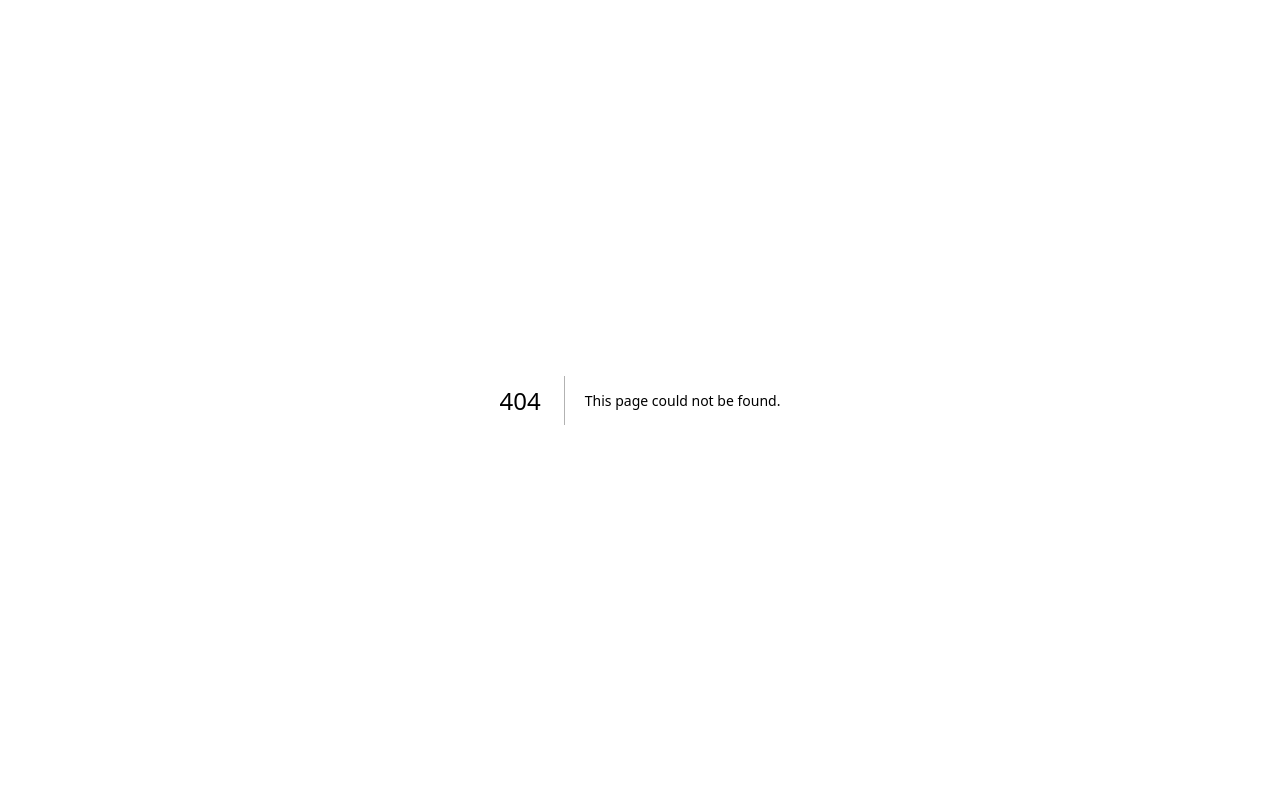
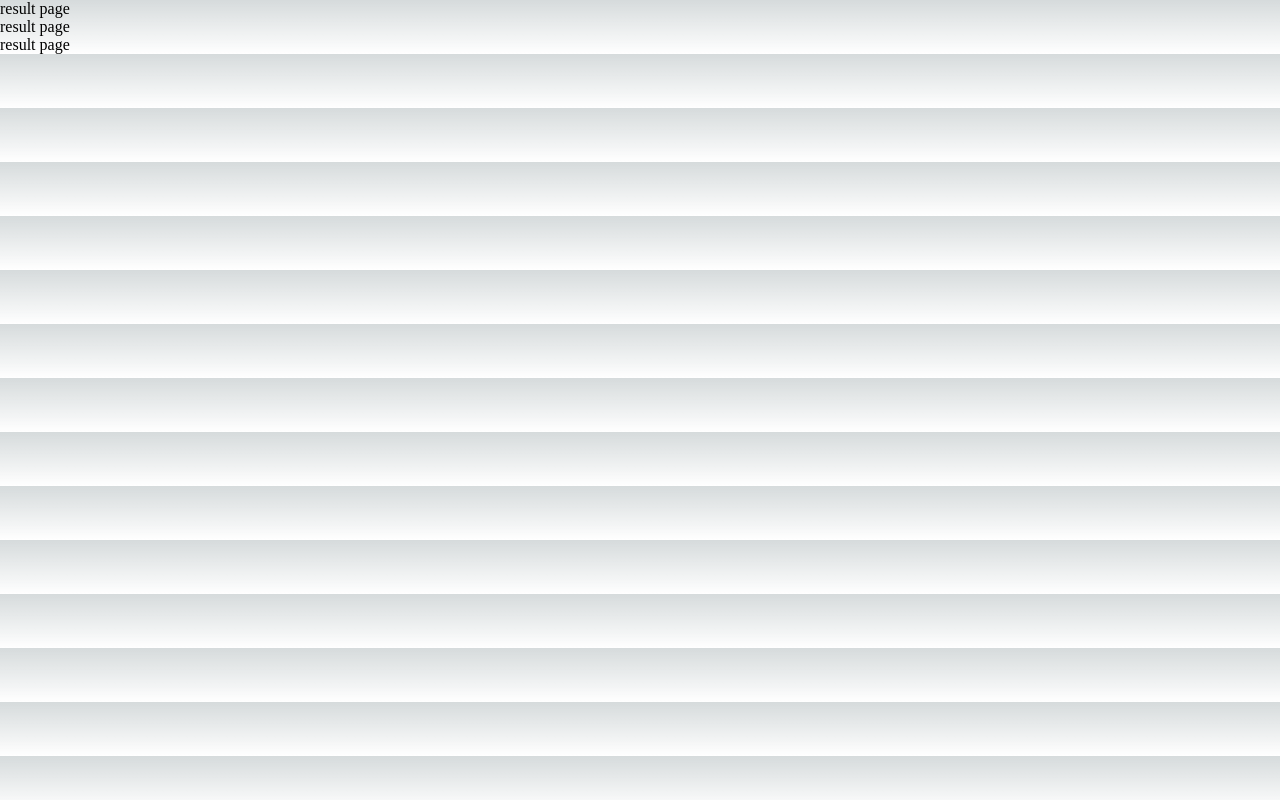
Before and after one commit to seung1/Next-test, a Next.js app in the folder next-test/: page /result in a window 1280 px wide. Before the commit this address had no page. Built offline with nearby package versions, Linux system fonts and the light colour scheme.

Commit message:
Add page test

```diff
--- a/next-test/pages/index.tsx
+++ b/next-test/pages/index.tsx
@@ -9,17 +9,13 @@
   return (
     <>
       <Head>
-        <title>Create Next App</title>
+        <title>Test</title>
         <meta name="description" content="Generated by create next app" />
         <meta name="viewport" content="width=device-width, initial-scale=1" />
         <link rel="icon" href="/favicon.ico" />
       </Head>
       <main className={styles.main}>
         <div className={styles.description}>
-          <p>
-            Get started by editing&nbsp;
-            <code className={styles.code}>pages/index.tsx</code>
-          </p>
           <div>
             <a
               href="https://vercel.com?utm_source=create-next-app&utm_medium=default-template&utm_campaign=create-next-app"
--- /dev/null
+++ b/next-test/pages/result.tsx
@@ -0,0 +1,12 @@
+import type { NextApiRequest, NextApiResponse } from 'next'
+import type { ReactElement } from 'react';
+
+export default function Result() {
+    return (
+        <>
+            <div>result page</div>
+            <div>result page</div>
+            <div>result page</div>
+        </>
+    );
+};
```
